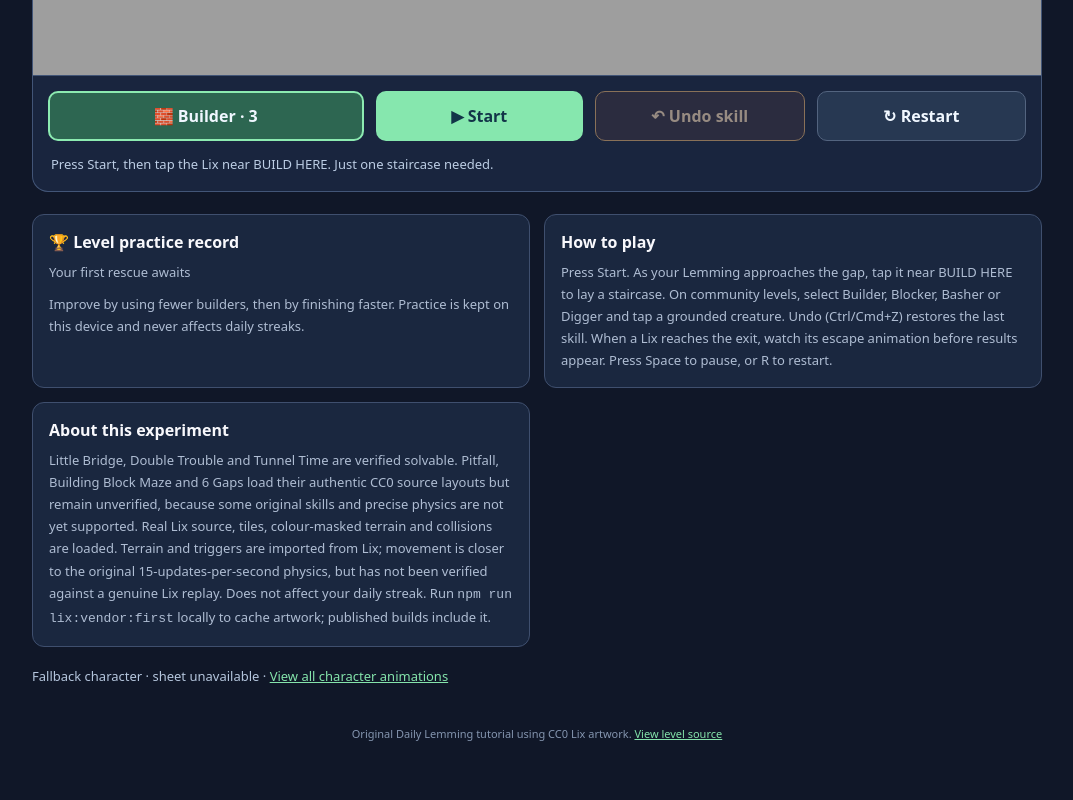
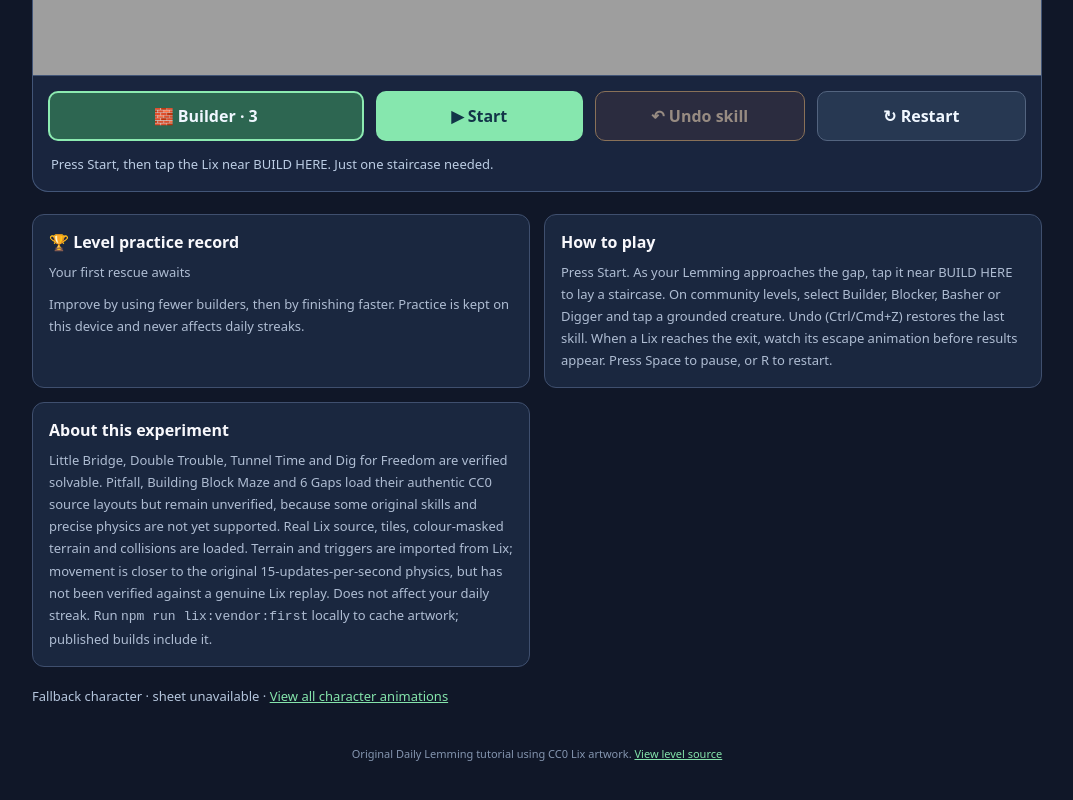
Before and after one commit to gurprit/dailylemming, a website built with Vite: page play-lix.html in a window 1280 px wide. Shown: the part 876-1676 px from the top of the page, without its empty margins (103-1176 px from the left). Built offline with nearby package versions, Linux system fonts and the light colour scheme.

Commit message:
ui: add Dig for Freedom to four-stage skill progression

```diff
--- a/play-lix.html
+++ b/play-lix.html
@@ -75,6 +75,7 @@
    <option value="little-bridge">🌱 Little Bridge · verified tutorial</option>
    <option value="double-trouble">🌉 Double Trouble · verified next level</option>
    <option value="tunnel-time">⛏️ Tunnel Time · verified Basher level</option>
+   <option value="dig-for-freedom">🕳️ Dig for Freedom · verified Digger level</option>
    <option value="pitfall">🧩 Pitfall · original Lix experiment</option>
    <option value="building-block-maze">🏰 Building Block Maze · original Lix experiment</option>
    <option value="6gaps">⚒️ 6 Gaps, 5 Builders · hard experiment</option>
@@ -111,7 +112,7 @@
  <div class="experiment-help">
   <article><h2>🏆 Level practice record</h2><p id="practice-best">Your first rescue awaits</p><p style="margin-top:10px">Improve by using fewer builders, then by finishing faster. Practice is kept on this device and never affects daily streaks.</p></article>
   <article><h2>How to play</h2><p>Press Start. As your Lemming approaches the gap, tap it near BUILD HERE to lay a staircase. On community levels, select Builder, Blocker, Basher or Digger and tap a grounded creature. Undo (Ctrl/Cmd+Z) restores the last skill. When a Lix reaches the exit, watch its escape animation before results appear. Press Space to pause, or R to restart.</p></article>
-  <article><h2>About this experiment</h2><p>Little Bridge, Double Trouble and Tunnel Time are verified solvable. Pitfall, Building Block Maze and 6 Gaps load their authentic CC0 source layouts but remain unverified, because some original skills and precise physics are not yet supported. Real Lix source, tiles, colour-masked terrain and collisions are loaded. Terrain and triggers are imported from Lix; movement is closer to the original 15-updates-per-second physics, but has not been verified against a genuine Lix replay. Does not affect your daily streak. Run <code>npm run lix:vendor:first</code> locally to cache artwork; published builds include it.</p></article>
+  <article><h2>About this experiment</h2><p>Little Bridge, Double Trouble, Tunnel Time and Dig for Freedom are verified solvable. Pitfall, Building Block Maze and 6 Gaps load their authentic CC0 source layouts but remain unverified, because some original skills and precise physics are not yet supported. Real Lix source, tiles, colour-masked terrain and collisions are loaded. Terrain and triggers are imported from Lix; movement is closer to the original 15-updates-per-second physics, but has not been verified against a genuine Lix replay. Does not affect your daily streak. Run <code>npm run lix:vendor:first</code> locally to cache artwork; published builds include it.</p></article>
  </div>
  <p style="font-size:13px;color:#b5c6dd;margin:20px 0 5px"><span id="art-status">Loading Lix character sprites…</span> · <a href="./sprites.html">View all character animations</a></p>
  <p class="credits"><span id="credit">Original introductory level by Daily Lemming. CC0 artwork from Lix.</span> <a id="source-link" href="https://github.com/gurprit/dailylemming/blob/feat/lix-physics-polish/content/original/little-bridge.txt">View level source</a></p>
```
